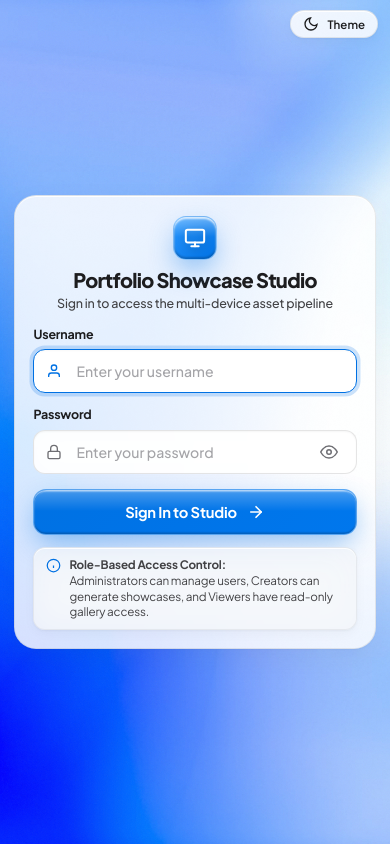
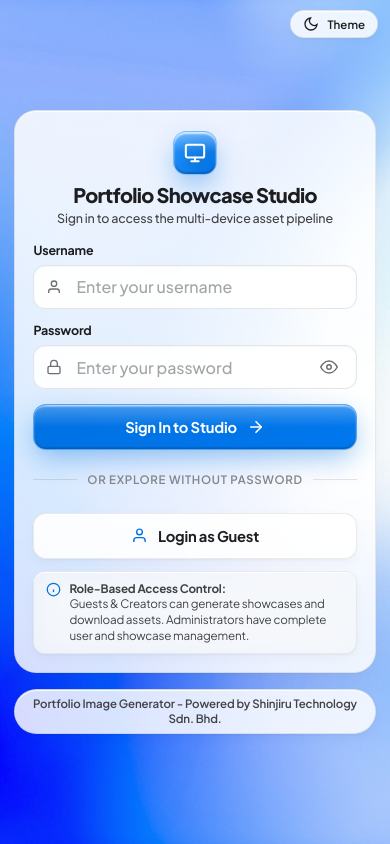
Before and after one commit to ejajmahmud/portfolio-showcase-generator, a FastAPI app: page /login in a window 390 px wide. Run offline with FastAPI, Linux system fonts and the light colour scheme.

Commit message:
Add guest login role, protect delete action, add developer authorship header, fix mobile zoom and copyright footer

```diff
--- a/core/capture.py
+++ b/core/capture.py
@@ -1,3 +1,9 @@
+# ==============================================================================
+# Designed, Planned & Developed by Ejaj Mahmud
+# Portfolio Image Generator - Enterprise Web & Asset Automation Pipeline
+# Copyright (c) 2026 Shinjiru Technology Sdn. Bhd. All rights reserved.
+# ==============================================================================
+
 import os
 import time
 from playwright.sync_api import sync_playwright
--- a/core/compositor.py
+++ b/core/compositor.py
@@ -1,3 +1,9 @@
+# ==============================================================================
+# Designed, Planned & Developed by Ejaj Mahmud
+# Portfolio Image Generator - Enterprise Web & Asset Automation Pipeline
+# Copyright (c) 2026 Shinjiru Technology Sdn. Bhd. All rights reserved.
+# ==============================================================================
+
 import re
 from PIL import Image, ImageDraw, ImageFilter
 
--- a/core/exporter.py
+++ b/core/exporter.py
@@ -1,3 +1,9 @@
+# ==============================================================================
+# Designed, Planned & Developed by Ejaj Mahmud
+# Portfolio Image Generator - Enterprise Web & Asset Automation Pipeline
+# Copyright (c) 2026 Shinjiru Technology Sdn. Bhd. All rights reserved.
+# ==============================================================================
+
 import os
 import json
 import zipfile
--- a/core/framer.py
+++ b/core/framer.py
@@ -1,3 +1,9 @@
+# ==============================================================================
+# Designed, Planned & Developed by Ejaj Mahmud
+# Portfolio Image Generator - Enterprise Web & Asset Automation Pipeline
+# Copyright (c) 2026 Shinjiru Technology Sdn. Bhd. All rights reserved.
+# ==============================================================================
+
 import os
 from PIL import Image, ImageDraw
 
--- a/core/pipeline.py
+++ b/core/pipeline.py
@@ -1,3 +1,9 @@
+# ==============================================================================
+# Designed, Planned & Developed by Ejaj Mahmud
+# Portfolio Image Generator - Enterprise Web & Asset Automation Pipeline
+# Copyright (c) 2026 Shinjiru Technology Sdn. Bhd. All rights reserved.
+# ==============================================================================
+
 import os
 import re
 from PIL import Image
--- a/server.py
+++ b/server.py
@@ -1,3 +1,9 @@
+# ==============================================================================
+# Designed, Planned & Developed by Ejaj Mahmud
+# Portfolio Image Generator - Enterprise Web & Asset Automation Pipeline
+# Copyright (c) 2026 Shinjiru Technology Sdn. Bhd. All rights reserved.
+# ==============================================================================
+
 import os
 import json
 import glob
@@ -5,6 +11,7 @@ import shutil
 import asyncio
 import time
 import uuid
+import mimetypes
 from datetime import datetime, timezone
 from fastapi import FastAPI, Request, BackgroundTasks, HTTPException, Depends
 from fastapi.responses import HTMLResponse, FileResponse, JSONResponse, RedirectResponse, StreamingResponse
@@ -13,6 +20,17 @@ from fastapi.templating import Jinja2Templates
 from fastapi.middleware.cors import CORSMiddleware
 from pydantic import BaseModel
 from typing import Optional, List, Dict
+
+# Ensure modern image and document MIME types are explicitly recognized in containerized Linux
+mimetypes.init()
+mimetypes.add_type("image/webp", ".webp")
+mimetypes.add_type("image/png", ".png")
+mimetypes.add_type("image/jpeg", ".jpg")
+mimetypes.add_type("image/jpeg", ".jpeg")
+mimetypes.add_type("image/svg+xml", ".svg")
+mimetypes.add_type("image/x-icon", ".ico")
+mimetypes.add_type("application/zip", ".zip")
+mimetypes.add_type("application/json", ".json")
 
 from core.pipeline import generate_portfolio_assets, slugify
 from core.auth import (
@@ -230,6 +248,36 @@ async def api_logout():
     response.delete_cookie(key="session_token")
     return response
 
+@app.post("/api/auth/guest-login")
+async def api_guest_login(request: Request):
+    """
+    Guest Authentication: Instantly provisions a guest session with
+    creator permissions for showcase generation & browsing, but restricted from deletion.
+    """
+    guest_user = {
+        "username": "guest",
+        "role": "guest",
+        "display_name": "Guest User"
+    }
+    token = create_token("guest", "guest")
+    is_https = request.url.scheme == "https" or request.headers.get("x-forwarded-proto") == "https"
+
+    response = JSONResponse(content={
+        "success": True,
+        "token": token,
+        "user": guest_user,
+        "redirect": "/"
+    })
+    response.set_cookie(
+        key="session_token",
+        value=token,
+        httponly=True,
+        max_age=3 * 86400,
+        samesite="lax",
+        secure=is_https
+    )
+    return response
+
 @app.get("/api/auth/me")
 async def api_me(request: Request):
     user = require_auth(request)
@@ -287,10 +335,10 @@ async def api_delete_user(username: str, request: Request):
     except ValueError as e:
         raise HTTPException(status_code=400, detail=str(e))
 
-# --- Generation API (Creators & Admins Only) ---
+# --- Generation API (Creators, Guests & Admins) ---
 @app.post("/api/generate")
 async def generate_showcase(req: GenerateRequest, request: Request):
-    user = require_role(["admin", "creator"])(request)
+    user = require_role(["admin", "creator", "guest"])(request)
 
     url = req.url.strip()
     if not url.startswith("http://") and not url.startswith("https://"):
@@ -441,7 +489,7 @@ async def run_batch_worker(batch_id: str, req: BatchGenerateRequest, username: s
 
 @app.post("/api/generate-batch")
 async def generate_batch_showcase(req: BatchGenerateRequest, request: Request):
-    user = require_role(["admin", "creator"])(request)
+    user = require_role(["admin", "creator", "guest"])(request)
 
     cleaned_urls = []
     seen = set()
@@ -542,7 +590,7 @@ async def get_history(request: Request):
 
 @app.post("/api/history")
 async def create_history_showcase(req: CreateShowcaseRequest, request: Request):
-    user = require_role(["admin", "creator"])(request)
+    user = require_role(["admin", "creator", "guest"])(request)
     url = req.url.strip()
     if not url.startswith("http://") and not url.startswith("https://"):
         url = "https://" + url
@@ -613,7 +661,17 @@ async def update_history_showcase(slug: str, req: UpdateShowcaseRequest, request
 
 @app.delete("/api/history/{slug}")
 async def delete_history_showcase(slug: str, request: Request):
-    user = require_role(["admin", "creator"])(request)
+    user = require_auth(request)
+    if user.get("role") == "guest":
+        raise HTTPException(
+            status_code=403,
+            detail="Guest accounts do not have permission to delete showcases. Please sign in with an Administrator account."
+        )
+    if user.get("role") not in ["admin", "creator"]:
+        raise HTTPException(
+            status_code=403,
+            detail="Access denied: Delete operation requires Administrator or Creator role."
+        )
     history = load_history()
     target = None
     new_history = []
--- a/static/css/style.css
+++ b/static/css/style.css
@@ -2234,12 +2253,13 @@ body {
    -------------------------------------------------------------------------- */
 .app-footer {
   text-align: center;
-  padding: 32px 0 40px;
+  padding: 10px 0 16px;
   display: flex;
   justify-content: center;
 }
 
 .app-footer p {
+  margin: 0;
   display: inline-flex;
   align-items: center;
   padding: 8px 22px;
@@ -3308,8 +3340,31 @@ body {
 }
 
 @media (max-width: 768px) {
+  /* Prevent iOS Safari from auto-zooming on focus or page load */
+  input, select, textarea,
+  .input-wrapper input,
+  .styled-select,
+  .styled-textarea,
+  .liquid-input {
+    font-size: 16px !important;
+  }
+
+  /* Full responsive and centered copyright footer on mobile */
+  .app-footer {
+    padding: 10px 12px 16px;
+    width: 100%;
+  }
+
+  .app-footer p {
+    font-size: 11.5px;
+    padding: 6px 14px;
+    line-height: 1.35;
+    text-align: center;
+    white-space: normal;
+  }
+
   .app-container {
-    padding: 16px 14px 36px;
+    padding: 16px 14px 12px;
   }
   .header-content {
     flex-direction: row;
--- a/templates/index.html
+++ b/templates/index.html
@@ -2,7 +2,7 @@
 <html lang="en" data-theme="light">
 <head>
   <meta charset="UTF-8">
-  <meta name="viewport" content="width=device-width, initial-scale=1.0">
+  <meta name="viewport" content="width=device-width, initial-scale=1.0, maximum-scale=1.0, user-scalable=no, viewport-fit=cover">
   <title>Portfolio Showcase Studio — Multi-Device Showcase Generator</title>
   <link rel="preconnect" href="https://fonts.googleapis.com">
   <link rel="preconnect" href="https://fonts.gstatic.com" crossorigin>
--- a/templates/login.html
+++ b/templates/login.html
@@ -2,7 +2,7 @@
 <html lang="en" data-theme="light">
 <head>
   <meta charset="UTF-8">
-  <meta name="viewport" content="width=device-width, initial-scale=1.0">
+  <meta name="viewport" content="width=device-width, initial-scale=1.0, maximum-scale=1.0, user-scalable=no, viewport-fit=cover">
   <title>Sign In — Portfolio Showcase Studio</title>
   <link rel="preconnect" href="https://fonts.googleapis.com">
   <link rel="preconnect" href="https://fonts.gstatic.com" crossorigin>
@@ -381,6 +381,64 @@
       margin-top: 1px;
     }
 
+    .liquid-divider {
+      display: flex;
+      align-items: center;
+      text-align: center;
+      margin: 0.55rem 0;
+      color: var(--text-muted);
+      font-size: 0.72rem;
+      font-weight: 600;
+      text-transform: uppercase;
+      letter-spacing: 0.06em;
+    }
+
+    .liquid-divider::before,
+    .liquid-divider::after {
+      content: '';
+      flex: 1;
+      border-bottom: 1px solid var(--border-subtle);
+    }
+
+    .liquid-divider span {
+      padding: 0 10px;
+    }
+
+    .liquid-glass-btn-secondary {
+      background: var(--glass-surface);
+      color: var(--text-primary);
+      border: 1px solid var(--glass-border);
+      box-shadow: var(--glass-shadow-sm);
+      margin-top: 0;
+    }
+
+    .liquid-glass-btn-secondary:hover {
+      background: var(--glass-surface-hover);
+      border-color: var(--brand-primary);
+      box-shadow: 0 4px 16px rgba(0, 113, 227, 0.16);
+      transform: translateY(-1.5px);
+    }
+
+    .liquid-glass-btn-secondary svg {
+      width: 17px;
+      height: 17px;
+      color: var(--brand-primary);
+    }
+
+    .login-footer {
+      margin-top: 1rem;
+      padding: 0;
+      width: 100%;
+    }
+
+    .login-footer p {
+      font-size: 11.5px;
+      padding: 6px 16px;
+      max-width: 100%;
+      text-align: center;
+      white-space: normal;
+    }
+
     /* --------------------------------------------------------------------------
        Mobile & Short Viewports (Zero Unnecessary Vertical Scroll)
        -------------------------------------------------------------------------- */
@@ -439,7 +497,7 @@
       }
       .liquid-input {
         height: 44px;
-        font-size: 0.88rem;
+        font-size: 16px !important;
         border-radius: 12px;
         padding-left: 42px;
       }
@@ -524,7 +582,7 @@
               <path d="M20 21v-2a4 4 0 0 0-4-4H8a4 4 0 0 0-4 4v2"></path>
               <circle cx="12" cy="7" r="4"></circle>
             </svg>
-            <input type="text" id="username" class="liquid-input" name="username" placeholder="Enter your username" required autofocus autocomplete="username" />
+            <input type="text" id="username" class="liquid-input" name="username" placeholder="Enter your username" required autocomplete="username" />
           </div>
         </div>
 
@@ -552,6 +610,18 @@
             <polyline points="12 5 19 12 12 19"></polyline>
           </svg>
         </button>
+
+        <div class="liquid-divider">
+          <span>or explore without password</span>
+        </div>
+
+        <button type="button" id="guest-btn" class="liquid-glass-btn liquid-glass-btn-secondary">
+          <svg viewBox="0 0 24 24" fill="none" stroke="currentColor" stroke-width="2">
+            <path d="M20 21v-2a4 4 0 0 0-4-4H8a4 4 0 0 0-4 4v2"></path>
+            <circle cx="12" cy="7" r="4"></circle>
+          </svg>
+          <span>Login as Guest</span>
+        </button>
       </form>
 
       <div class="liquid-info-pill">
@@ -562,10 +632,15 @@
         </svg>
         <div>
           <strong>Role-Based Access Control:</strong>
-          <div>Administrators can manage users, Creators can generate showcases, and Viewers have read-only gallery access.</div>
+          <div>Guests & Creators can generate showcases and download assets. Administrators have complete user and showcase management.</div>
         </div>
       </div>
     </div>
+
+    <!-- Footer Copyright in Login Page -->
+    <footer class="app-footer login-footer">
+      <p>Portfolio Image Generator - Powered by Shinjiru Technology Sdn. Bhd.</p>
+    </footer>
   </div>
 
   <script>
@@ -639,6 +714,35 @@
         }
       });
     }
+
+    // Guest Direct Authentication
+    const guestBtn = document.getElementById('guest-btn');
+    if (guestBtn) {
+      guestBtn.addEventListener('click', async () => {
+        guestBtn.disabled = true;
+        const origText = guestBtn.querySelector('span').textContent;
+        guestBtn.querySelector('span').textContent = 'Entering Studio as Guest...';
+
+        try {
+          const res = await fetch('/api/auth/guest-login', {
+            method: 'POST',
+            headers: { 'Content-Type': 'application/json' }
+          });
+          const data = await res.json();
+          if (!res.ok || !data.success) {
+            throw new Error(data.detail || 'Could not initiate guest session.');
+          }
+
+          localStorage.setItem('portfolio_user', JSON.stringify(data.user));
+          window.location.href = data.redirect || '/';
+        } catch (err) {
+          alertBox.className = 'liquid-alert error';
+          alertBox.textContent = err.message;
+          guestBtn.disabled = false;
+          guestBtn.querySelector('span').textContent = origText;
+        }
+      });
+    }
   </script>
 </body>
 </html>
```
Also changed, not shown: other parts of static/css/style.css (+35 -4 lines), core/auth.py (+16 -2 lines), static/js/app.js (+87 -24 lines).
